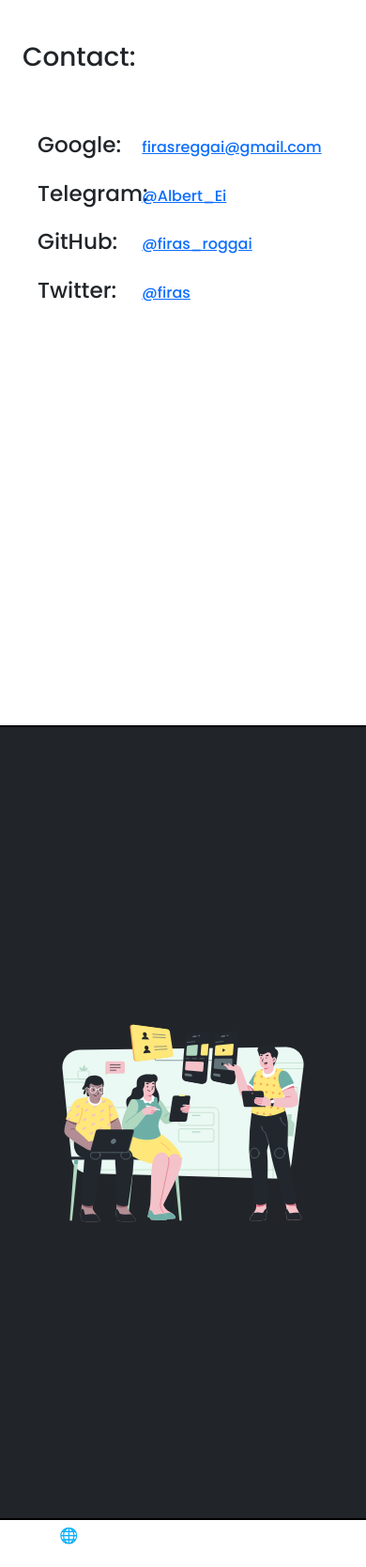
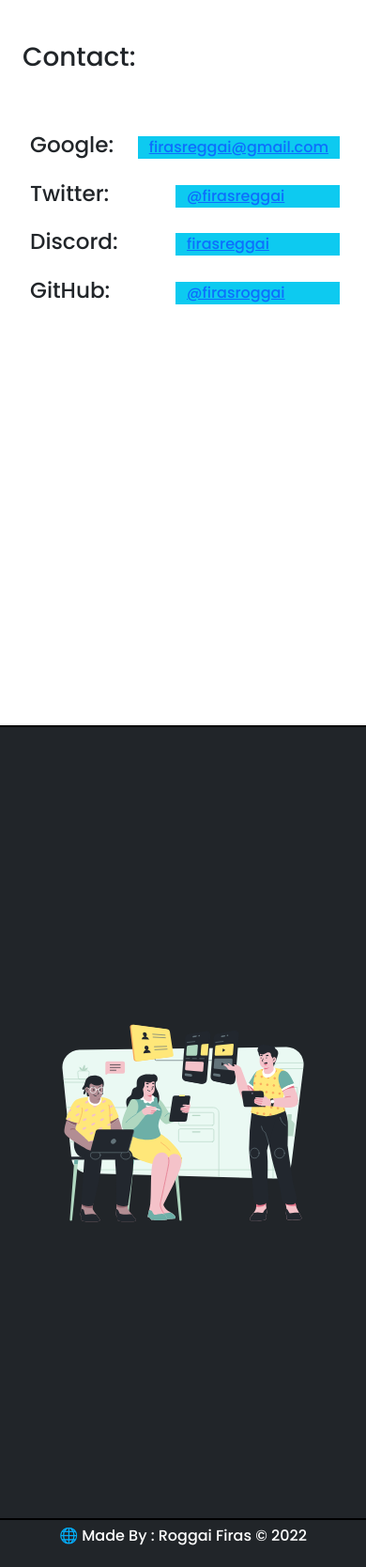
Before and after one commit to firasRoggai/portfolioProject, a website built with Vite: page index.html in a window 390 px wide. Shown: the part 3200-4868 px from the top of the page at 94% size. Built offline with nearby package versions, Linux system fonts and the light colour scheme.

Commit message:
fixed the contact section in phone mode

```diff
--- a/index.html
+++ b/index.html
@@ -15,13 +15,23 @@
     <!-- end of style links -->
   </head>
   <body data-scroll-container>
-    <header class = "row g-0" data-scroll-section data-scroll>
+    <header class="row g-0" data-scroll-section data-scroll>
       <section class="content-section col text w-50">
-        <div class="text-container" >
-          <h1 class="fw-bolder my-0 text-center text-md-start " data-scroll  data-scroll-speed="2">Hello everyone!✋</h1>
-          <p class="text-secondary my-0 text-center text-md-start" data-scroll data-scroll-speed="2">
-            My name is Firas , and im a front-end web developer
-            for hire 📋!. I mainly work with
+        <div class="text-container">
+          <h1
+            class="fw-bolder my-0 text-center text-md-start"
+            data-scroll
+            data-scroll-speed="2"
+          >
+            Hello everyone!✋
+          </h1>
+          <p
+            class="text-secondary my-0 text-center text-md-start"
+            data-scroll
+            data-scroll-speed="2"
+          >
+            My name is Firas , and im a front-end web developer for hire 📋!. I
+            mainly work with
             <span class="heighlight text-warning">Sass</span> ,
             <span class="heighlight text-warning">ReactJs</span> ,
             <span class="heighlight text-warning">Bootstrap</span> and
@@ -30,37 +40,52 @@
         </div>
       </section>
       <section class="content-section col bg-dark w-50 d-none d-md-flex">
-        <img  src="./assets/DrawKit Vector Illustration Project Manager/SVG/DrawKit Vector Illustration Project Manager (10).svg" alt="" srcset="">
+        <img
+          src="./assets/DrawKit Vector Illustration Project Manager/SVG/DrawKit Vector Illustration Project Manager (10).svg"
+          alt=""
+          srcset=""
+        />
       </section>
     </header>
     <main>
       <section class="projects py-5 overflow-hidden" data-scroll-section>
         <h1 class="text-center fw-bold py-4">Some of my Projects!:</h1>
-      <div class="row justify-content-center justify-content-md-around mb-md-4">
+        <div
+          class="row justify-content-center justify-content-md-around mb-md-4"
+        >
           <div class="card col-md-3 col-10 card border-primary py-1 mb-4">
             <div class="card-body">
-            <h3 class="card-title fw-bold py-1">Music player 🎧 : </h3>
-            <p class="card-text  py-3 text-muted">Lorem ipsum dolor, sit amet consectetur adipisicing elit. Quas, explicabo expedita quibusdam optio magnam nemo.</p>
+              <h3 class="card-title fw-bold py-1">Music player 🎧 :</h3>
+              <p class="card-text py-3 text-muted">
+                Lorem ipsum dolor, sit amet consectetur adipisicing elit. Quas,
+                explicabo expedita quibusdam optio magnam nemo.
+              </p>
               <div class="btns">
                 <div class="btn btn-dark btn-md">Demo</div>
                 <div class="btn btn-dark btn-md">🍮 Github</div>
               </div>
             </div>
           </div>
-        <div class="card  col-md-3 col-10 card border-primary py-3 mb-4">
+          <div class="card col-md-3 col-10 card border-primary py-3 mb-4">
             <div class="card-body">
-            <h3 class="card-title fw-bold py-1">E-commerce 🛍️ : </h3>
-            <p class="card-text py-3 text-muted">Lorem ipsum dolor, sit amet consectetur adipisicing elit. Quas, explicabo expedita quibusdam optio magnam nemo.</p>
+              <h3 class="card-title fw-bold py-1">E-commerce 🛍️ :</h3>
+              <p class="card-text py-3 text-muted">
+                Lorem ipsum dolor, sit amet consectetur adipisicing elit. Quas,
+                explicabo expedita quibusdam optio magnam nemo.
+              </p>
               <div class="btns">
                 <div class="btn btn-dark btn-md">Demo</div>
                 <div class="btn btn-dark btn-md">🍮 Github</div>
               </div>
             </div>
           </div>
-        <div class=" card col-md-3 col-10 card border-primary py-3 mb-4">
+          <div class="card col-md-3 col-10 card border-primary py-3 mb-4">
             <div class="card-body">
-            <h3 class="card-title fw-bold py-1">App Landing 🏔 : </h3>
-            <p class="card-text py-3 text-muted">Lorem ipsum dolor, sit amet consectetur adipisicing elit. Quas, explicabo expedita quibusdam optio magnam nemo.</p>
+              <h3 class="card-title fw-bold py-1">App Landing 🏔 :</h3>
+              <p class="card-text py-3 text-muted">
+                Lorem ipsum dolor, sit amet consectetur adipisicing elit. Quas,
+                explicabo expedita quibusdam optio magnam nemo.
+              </p>
               <div class="btns">
                 <div class="btn btn-dark btn-md">Demo</div>
                 <div class="btn btn-dark btn-md">🍮 Github</div>
@@ -69,10 +94,13 @@
           </div>
         </div>
         <div class="row justify-content-around mb-4">
-        <div class=" card col-md-3 col-10 card border-primary py-1 mb-4">
+          <div class="card col-md-3 col-10 card border-primary py-1 mb-4">
             <div class="card-body">
-            <h3 class="card-title fw-bold py-1">App Landing 🎅 : </h3>
-            <p class="card-text py-3 text-muted">Lorem ipsum dolor, sit amet consectetur adipisicing elit. Quas, explicabo expedita quibusdam optio magnam nemo.</p>
+              <h3 class="card-title fw-bold py-1">App Landing 🎅 :</h3>
+              <p class="card-text py-3 text-muted">
+                Lorem ipsum dolor, sit amet consectetur adipisicing elit. Quas,
+                explicabo expedita quibusdam optio magnam nemo.
+              </p>
               <div class="btns">
                 <div class="btn btn-dark btn-md">Demo</div>
                 <div class="btn btn-dark btn-md">🍮 Github</div>
@@ -81,8 +109,11 @@
           </div>
           <div class="card col-md-3 col-10 card border-primary py-3 mb-4">
             <div class="card-body">
-            <h3 class="card-title fw-bold py-1">Forest 🌳 : </h3>
-            <p class="card-text py-3 text-muted">Lorem ipsum dolor, sit amet consectetur adipisicing elit. Quas, explicabo expedita quibusdam optio magnam nemo.</p>
+              <h3 class="card-title fw-bold py-1">Forest 🌳 :</h3>
+              <p class="card-text py-3 text-muted">
+                Lorem ipsum dolor, sit amet consectetur adipisicing elit. Quas,
+                explicabo expedita quibusdam optio magnam nemo.
+              </p>
               <div class="btns">
                 <div class="btn btn-dark btn-md">Demo</div>
                 <div class="btn btn-dark btn-md">🍮 Github</div>
@@ -91,8 +122,11 @@
           </div>
           <div class="card col-md-3 col-10 card border-primary py-3 mb-4">
             <div class="card-body">
-            <h3 class="card-title fw-bold py-1">E-commerce 📰 : </h3>
-            <p class="card-text py-3 text-muted">Lorem ipsum dolor, sit amet consectetur adipisicing elit. Quas, explicabo expedita quibusdam optio magnam nemo.</p>
+              <h3 class="card-title fw-bold py-1">E-commerce 📰 :</h3>
+              <p class="card-text py-3 text-muted">
+                Lorem ipsum dolor, sit amet consectetur adipisicing elit. Quas,
+                explicabo expedita quibusdam optio magnam nemo.
+              </p>
               <div class="btns">
                 <div class="btn btn-dark btn-md">Demo</div>
                 <div class="btn btn-dark btn-md">🍮 Github</div>
@@ -103,24 +137,49 @@
       </section>
       <section class="row g-0 contact" data-scroll-section>
         <div class="content-section col-md col-12 order-md-1 order-2 bg-dark">
-        <img src="./assets/DrawKit Vector Illustration Project Manager/SVG/DrawKit Vector Illustration Project Manager (1).svg" alt="" srcset="">
+          <img
+            src="./assets/DrawKit Vector Illustration Project Manager/SVG/DrawKit Vector Illustration Project Manager (1).svg"
+            alt=""
+            srcset=""
+          />
         </div>
         <div class="content-section col-md col-12 order-md-2 order-1">
           <div class="content w-100 h-75 px-4">
             <h1 class="mb-5 py-2">Contact:</h1>
-          <ul class="row px-3 align-items-center">
-            <li class="item py-2 col-4"><h3>Google:</h3>  </li><a class="col-6 mb-1" href="#">firasreggai@gmail.com</a>
-            <li class="item py-2 col-4"><h3>Telegram:</h3></li><a class="col-6 mb-1" href="#">@Albert_Ei</a>
-            <li class="item py-2 col-4"><h3>GitHub:</h3>  </li><a class="col-6 mb-1" href="#">@firas_roggai</a>
-            <li class="item py-2 col-4"><h3>Twitter:</h3> </li><a class="col-6 mb-1" href="#">@firas</a>
-          </ul>
+            <div class="row px-3 align-items-center">
+              <li class="item py-2 col-md-4 col px-1"><h3>Google:</h3></li>
+              <a class="bg-info col mb-1" href="#">firasreggai@gmail.com</a>
+            </div>
+            <div class="row px-3 align-items-center">
+              <li class="item py-2 col-md-4 col px-1"><h3>Twitter:</h3></li>
+              <a class="bg-info col mb-1" href="#">@firasreggai</a>
+            </div>
+            <div class="row px-3 align-items-center">
+              <li class="item py-2 col-md-4 col px-1"><h3>Discord:</h3></li>
+              <a class="bg-info col mb-1" href="#">firasreggai</a>
+            </div>
+            <div class="row px-3 align-items-center">
+              <li class="item py-2 col-md-4 col px-1"><h3>GitHub:</h3></li>
+              <a class="bg-info col mb-1" href="#">@firasroggai</a>
+            </div>
           </div>
         </div>
       </section>
     </main>
-  <footer style="height:50px" data-scroll-section>
-    <p class="text-white align-self-center">🌐 Made By : Roggai Firas © 2022</p>
-  </footer>
+    <div
+      class="bg-dark"
+      style="
+        height: 50px;
+        display: flex;
+        align-items: flex-center;
+        justify-content: center;
+      "
+      data-scroll-section
+    >
+      <p class="text-white align-self-center">
+        🌐 Made By : Roggai Firas © 2022
+      </p>
+    </div>
     <script type="module" src="/main.js"></script>
   </body>
 </html>
--- a/style/main.scss
+++ b/style/main.scss
@@ -72,9 +72,3 @@ backdrop-filter: blur(15px);
     }
 }
 //
-
-footer {
-    display: grid;
-    color:aqua !important;
-    place-items: center center;
-}
```
Lines whose indentation alone changed are shown as unchanged.
